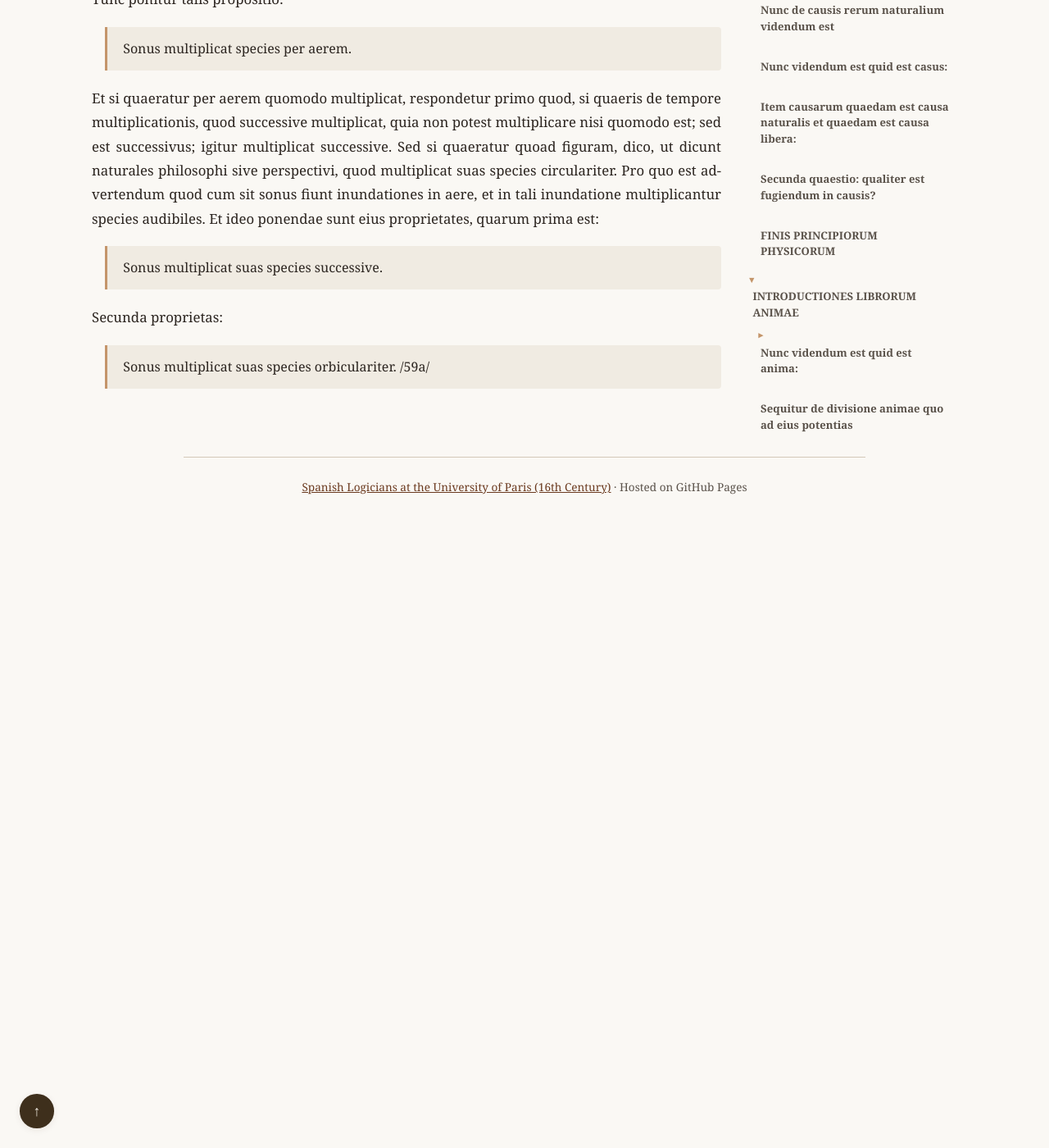
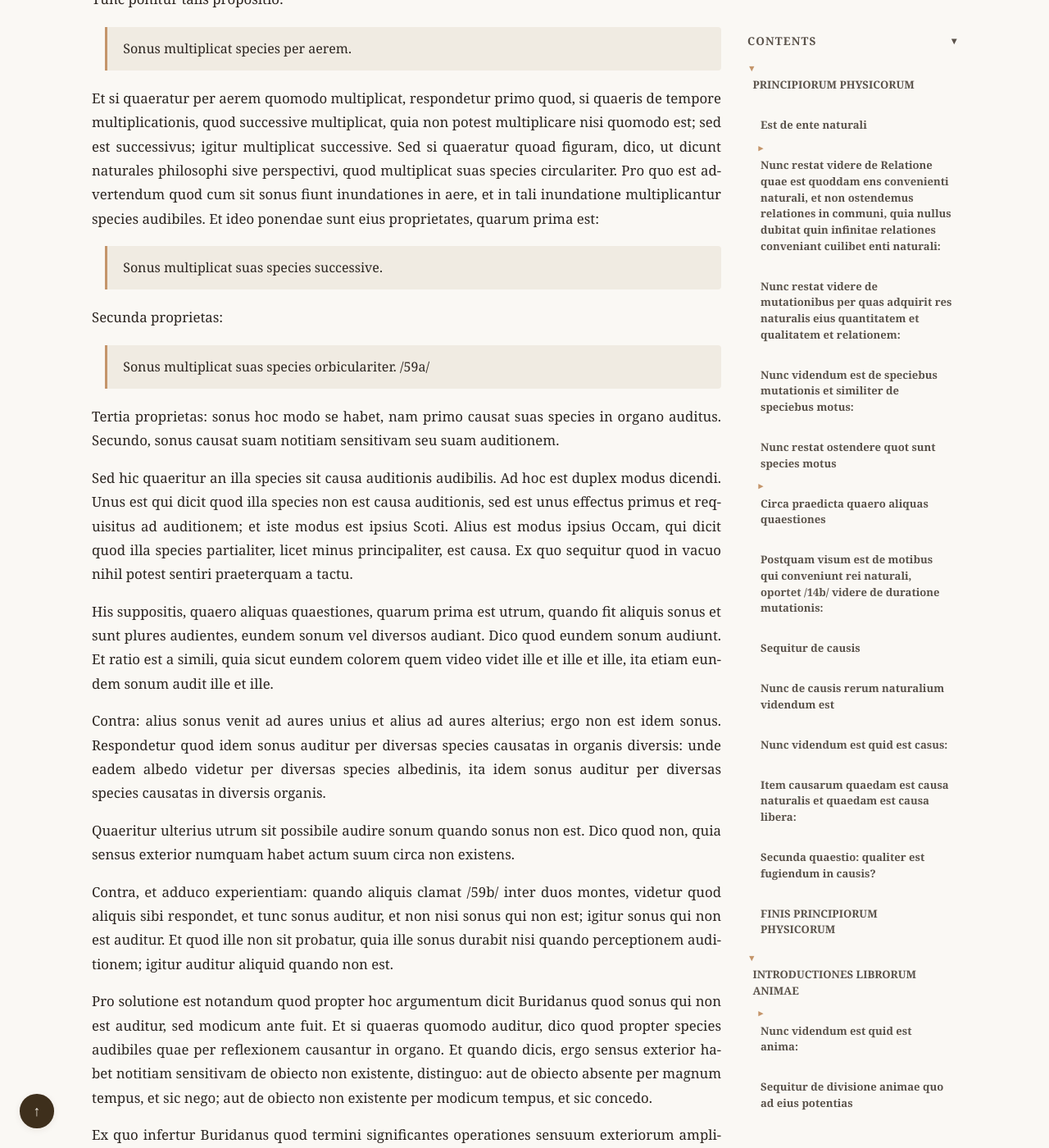
Before and after one commit to JoseBalado/Spanish-Logicians-at-the-University-of-Paris, a Jekyll site: the page built from philosophers/Jeronimo-Pardo/Principiorum-Phisicorum-et-Introductiones-Librorum-Animae.md, in a window 1280 px wide and 1400 px high, scrolled down 71609 px. Shown: the whole window at 82% size. Built offline with Jekyll 4.4.1, drawn with Linux system fonts in a browser that asks for light colours; before the commit the page ends 72239 px from its top, so only the background shows below that; some of the changed text lies outside the part shown.

Commit message:
Pardo, De Anima, page 59

```diff
--- a/philosophers/Jeronimo-Pardo/Principiorum-Phisicorum-et-Introductiones-Librorum-Animae.md
+++ b/philosophers/Jeronimo-Pardo/Principiorum-Phisicorum-et-Introductiones-Librorum-Animae.md
@@ -1327,6 +1327,24 @@ Secunda proprietas:
 
 > Sonus multiplicat suas species orbiculariter. /59a/
 
+Tertia proprietas: sonus hoc modo se habet, nam primo causat suas species in organo auditus. Secundo, sonus causat suam notitiam sensitivam seu suam auditionem.
+
+Sed hic quaeritur an illa species sit causa auditionis audibilis. Ad hoc est duplex modus dicendi. Unus est qui dicit quod illa species non est causa auditionis, sed est unus effectus primus et requisitus ad auditionem; et iste modus est ipsius Scoti. Alius est modus ipsius Occam, qui dicit quod illa species partialiter, licet minus principaliter, est causa. Ex quo sequitur quod in vacuo nihil potest sentiri praeterquam a tactu.
+
+His suppositis, quaero aliquas quaestiones, quarum prima est utrum, quando fit aliquis sonus et sunt plures audientes, eundem sonum vel diversos audiant. Dico quod eundem sonum audiunt. Et ratio est a simili, quia sicut eundem colorem quem video videt ille et ille et ille, ita etiam eundem sonum audit ille et ille.
+
+Contra: alius sonus venit ad aures unius et alius ad aures alterius; ergo non est idem sonus. Respondetur quod idem sonus auditur per diversas species causatas in organis diversis: unde eadem albedo videtur per diversas species albedinis, ita idem sonus auditur per diversas species causatas in diversis organis.
+
+Quaeritur ulterius utrum sit possibile audire sonum quando sonus non est. Dico quod non, quia sensus exterior numquam habet actum suum circa non existens.
+
+Contra, et adduco experientiam: quando aliquis clamat /59b/ inter duos montes, videtur quod aliquis sibi respondet, et tunc sonus auditur, et non nisi sonus qui non est; igitur sonus qui non est auditur. Et quod ille non sit probatur, quia ille sonus durabit nisi quando perceptionem auditionem; igitur auditur aliquid quando non est.
+
+Pro solutione est notandum quod propter hoc argumentum dicit Buridanus quod sonus qui non est auditur, sed modicum ante fuit. Et si quaeras quomodo auditur, dico quod propter species audibiles quae per reflexionem causantur in organo. Et quando dicis, ergo sensus exterior habet notitiam sensitivam de obiecto non existente, distinguo: aut de obiecto absente per magnum tempus, et sic nego; aut de obiecto non existente per modicum tempus, et sic concedo.
+
+Ex quo infertur Buridanus quod termini significantes operationes sensuum exteriorum ampliant ad illud quod est vel ante modicum fuit, ut 'auditur', 'videtur', et caetera. Ut 'sonus auditur', id est sonus qui est vel modicum antea fuit auditur. Sed istum modum tenendi voluimus tenere, et ratio est quia ut diximus, et verum est, sensus exterior non potest habere nisi notitiam intuitivam; immo auditus tantum cognoscit intuitive. Sed si cognosceret aliquod absens, iam cognosceret abstractive.
+
+Sed pro declaratione notandum est quod sonus echo est sonus causatus per refractionem. Unde sicut visibile causat suas species per aliquod spatium, et si inveniat obstaculum, tunc illae species reflectuntur ad organum. Et adverte quod dicit Aristoteles, secundo *De anima*, quod semper fit reflexio talis /60a/
+
 <!--
 ## Apparatus Criticus Reference
 * conj.    (coniectura)  : Text is unreadable; this is an educated guess.
@@ -1406,5 +1424,9 @@ Page 58a: reiciatur ] conj. rciat∞ (quod quando reiciatur lumen)
 Page 58a: operatur ] conj. q aliudoꝑat∞ (mediante quo aliud operatur)
 Page 58b: multiplicationis ] emend. multiplicatiōe (si quaeris de tempore multiplicationis)
 Page 58b: sive ] conj. 8me (ut dicunt naturales philosophi sive perspectivi)
+Page 59a: notitiam ] conj. nvaʒ (causat suam notitiam sensitivam)
+Page 59a: auditionem ] conj. vditioeʒ (seu suam auditionem)
+Page 59a: nihil potest sentiri ] conj. mihilpi (in vacuo nihil potest sentiri)
+Page 59b: echo ] leg. echon (sonus echo est sonus causatus)
 
 -->
```
